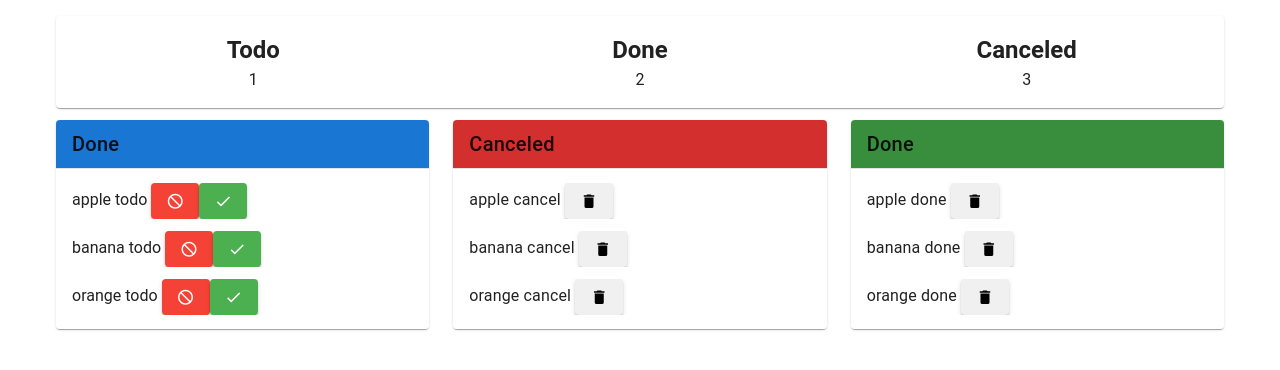
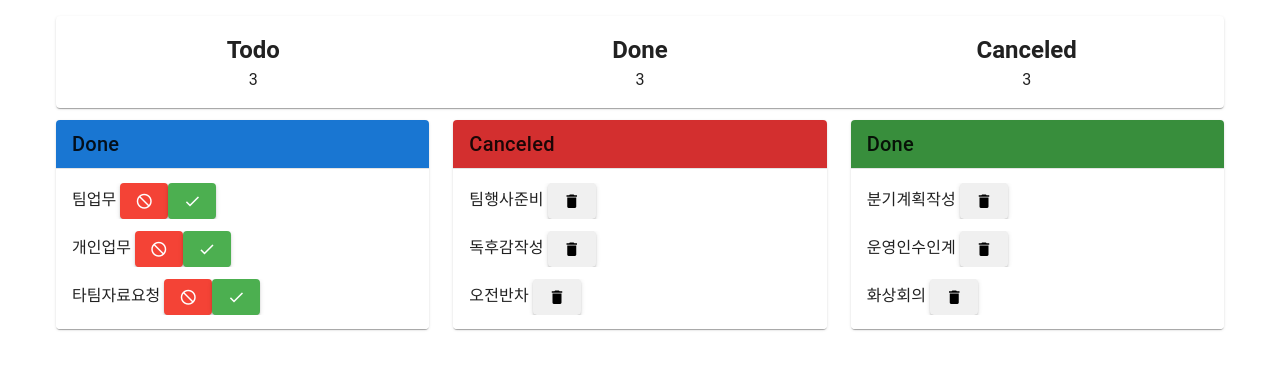
Before and after one commit to dhx515/todo_orchestrator, a Vue app: page / in a window 1280 px wide. Shown: the top 370 px of the page. Built offline with nearby package versions, Linux system fonts and the light colour scheme.

Commit message:
Feat: ui, Orchestrator 기능 연결
todo: todo task 추가 UI 구현 및 logic 연결

```diff
--- a/src/components/MainPage.vue
+++ b/src/components/MainPage.vue
@@ -2,10 +2,14 @@
   <v-container>
 
     <SectionSummary
+      :loadData = "async () => { return await orchestrator.command('Summary', 'loadData', {}); }"
+      :key = "updateKeySectionSummary"
       class="pa-0 ma-0"
     />
 
     <SectionJobContents
+      :orchestrator = "orchestrator"
+      :callUpdateSummary = "callUpdateSummary"
       class="pa-0 ma-0"
     />
 
@@ -13,10 +17,24 @@
 </template>
 
 <script setup>
-// import { ref, computed } from "vue";
 import SectionSummary from './SectionSummary.vue';
 import SectionJobContents from './SectionJobContents/SectionJobContents.vue';
 
+import { ref, onMounted } from 'vue';
+
+import { TaskOrchestartorConfig } from '@/logic/core/task/orchestrator/config';
+
+
+const orchestrator = TaskOrchestartorConfig();
+
+const updateKeySectionSummary = ref(0);
+const callUpdateSummary = () => {
+  updateKeySectionSummary.value += 1;
+}
+
+onMounted(async () => {
+  console.log("onMounted: MainPage");
+});
 </script>
 
 <style scoped>
--- a/src/components/SectionJobContents/CanceledContents.vue
+++ b/src/components/SectionJobContents/CanceledContents.vue
@@ -4,9 +4,9 @@
         <v-card-title class="red white--text">Canceled</v-card-title>
         <v-divider/>
         <v-list>
-            <v-list-item v-for="item in canceledItems" :key="item.id">
+            <v-list-item v-for="(item, index) in canceledItems" :key="index">
                 <v-list-item-title>
-                    {{ item.name }}
+                    {{ item }}
                     <v-btn color="#F0F0F0" class="square-btn" @click="deleteTask(item)">
                         <v-icon>mdi-delete</v-icon>
                     </v-btn>
@@ -18,13 +18,22 @@
 </template>
 
 <script setup>
-let canceledItems = [{ id: 1, name: "apple cancel"},
-                    { id: 2, name: "banana cancel"},
-                    { id: 3, name: "orange cancel"}];
+import { ref, onMounted } from 'vue';
 
-const deleteTask = (item) => {
-    console.log(`Canceled: Delete task: ${item.name}`);
+
+const props = defineProps(['loadData', 'deleteLoad']);
+
+const canceledItems = ref([]);
+
+const deleteTask = async(item) => {
+    await props.deleteLoad(item);
 };
+
+onMounted(async () => {
+    console.log("onMounted: CanceledContents");
+
+    canceledItems.value = await props.loadData();
+});
 </script>
 
 <style scoped>
--- a/src/components/SectionJobContents/DoneContents.vue
+++ b/src/components/SectionJobContents/DoneContents.vue
@@ -4,9 +4,9 @@
         <v-card-title class="green white--text">Done</v-card-title>
         <v-divider />
         <v-list>
-            <v-list-item v-for="item in doneItems" :key="item.id">
+            <v-list-item v-for="(item, index) in doneItems" :key="index">
                 <v-list-item-title>
-                    {{ item.name }}
+                    {{ item }}
                     <v-btn color="#F0F0F0" class="square-btn" @click="deleteTask(item)">
                         <v-icon>mdi-delete</v-icon>
                     </v-btn>
@@ -18,13 +18,22 @@
 </template>
 
 <script setup>
-let doneItems = [{ id: 1, name: "apple done"},
-                { id: 2, name: "banana done"},
-                { id: 3, name: "orange done"}];
+import { ref, onMounted } from 'vue';
 
-const deleteTask = (item) => {
-    console.log(`Done: Delete task: ${item.name}`);
+
+const props = defineProps(['loadData', 'deleteLoad']);
+
+const doneItems = ref([]);
+
+const deleteTask = async(item) => {
+    await props.deleteLoad(item);
 };
+
+onMounted(async () => {
+    console.log("onMounted: DoneContents");
+
+    doneItems.value = await props.loadData();
+});
 </script>
 
 <style scoped>
--- a/src/components/SectionJobContents/SectionJobContents.vue
+++ b/src/components/SectionJobContents/SectionJobContents.vue
@@ -3,17 +3,50 @@
     <v-row>
         <v-col cols="4">
             <TodoContents
+                :loadData = "async () => { return orchestrator.command('Todo', 'loadData', {}); }"
+                :createLoad =   "async (param) => {
+                                    const res = await orchestartor.command('Todo', 'createLoad', param);
+                                    callUpdateSummary();
+                                    callUpdateTodo();
+                                }"
+                :cancelLoad =   "async (param) => {
+                                    const res = await orchestartor.command('Todo', 'cancelLoad', param);
+                                    callUpdateSummary();
+                                    callUpdateCancel();
+                                    return res;
+                                }"
+                :doneLoad =     "async (param) => {
+                                    const res = await orchestartor.command('Todo', 'doneLoad', param);
+                                    callUpdateSummary();
+                                    callUpdateDone();
+                                    return res;
+                                }"
                 class="pa-0 ma-0"
+                :key = "updateKeySectionTodo"
             />
         </v-col>
         <v-col cols="4">
             <CanceledContents
+                :loadData = "async() => { return await orchestartor.command('Cancel', 'loadData', {}); }"
+                :deleteLoad = " async(param) => {
+                                    await orchestartor.command('Cancel', 'deleteLoad', param);
+                                    callUpdateSummary();
+                                    callUpdateCancel();
+                                }"
                 class="pa-0 ma-0"
+                :key = "updateKeySectionCancel"
             />
         </v-col>
         <v-col cols="4">
             <DoneContents
+                :loadData = "async() => { return await orchestartor.command('Done', 'loadData', {}); }"
+                :deleteLoad = " async(param) => {
+                                    await orchestartor.command('Done', 'deleteLoad', param);
+                                    callUpdateSummary();
+                                    callUpdateDone();
+                                }"
                 class="pa-0 ma-0"
+                :key = "updateKeySectionDone"
             />
         </v-col>
     </v-row>
@@ -24,6 +57,32 @@
 import TodoContents from './TodoContents.vue';
 import CanceledContents from './CanceledContents.vue';
 import DoneContents from './DoneContents.vue';
+
+import { ref, onMounted } from 'vue';
+
+
+const props = defineProps(['orchestrator', 'callUpdateSummary']);
+const orchestartor = props.orchestrator;
+
+const updateKeySectionTodo = ref(0);
+const callUpdateTodo = () => {
+    updateKeySectionTodo.value += 1;
+}
+
+const updateKeySectionCancel = ref(0);
+const callUpdateCancel = () => {
+    updateKeySectionCancel.value += 1;
+}
+
+const updateKeySectionDone = ref(0);
+const callUpdateDone = () => {
+    updateKeySectionDone.value += 1;
+}
+
+
+onMounted(async () => {
+    console.log("onMounted: SectionJobContents");
+})
 </script>
 
 <style scoped>
--- a/src/components/SectionJobContents/TodoContents.vue
+++ b/src/components/SectionJobContents/TodoContents.vue
@@ -1,11 +1,13 @@
 <template>
 <v-container>
     <v-card outlined>
-        <v-card-title class="primary white--text">Done</v-card-title>
+        <v-card-title class="primary white--text">
+            Done
+        </v-card-title>
         <v-divider/>
         <v-list>
-            <v-list-item v-for="item in todoItems" :key="item.id">
-                {{ item.name }}
+            <v-list-item v-for="(item, index) in todoItems" :key="index">
+                {{ item }}
                 <v-btn color="red" class="square-btn" @click="cancelTask(item)">
                     <v-icon>mdi-cancel</v-icon>
                 </v-btn>
@@ -19,16 +21,25 @@
 </template>
 
 <script setup>
-let todoItems = [{ id: 1, name: "apple todo"},
-                { id: 2, name: "banana todo"},
-                { id: 3, name: "orange todo"}];
+import { ref, onMounted } from 'vue';
 
-const cancelTask = (item) => {
-    console.log(`todo: cancelTask: ${item.name}`);
+
+const props = defineProps(['loadData', 'createLoad', 'cancelLoad', 'doneLoad']);
+
+const todoItems = ref([]);
+
+const cancelTask = async (item) => {
+    todoItems.value = await props.cancelLoad(item);
 };
-const deleteTask = (item) => {
-    console.log(`todo: deleteTask: ${item.name}`);
+const deleteTask = async (item) => {
+    todoItems.value = await props.doneLoad(item);
 };
+
+onMounted(async () => {
+    console.log("onMounted: TodoContents");
+
+    todoItems.value = await props.loadData();
+});
 </script>
 
 <style scoped>
--- a/src/components/SectionSummary.vue
+++ b/src/components/SectionSummary.vue
@@ -6,15 +6,15 @@
             <v-row justify="space-around">
                 <v-col cols="4" class="text-center">
                     <h2>Todo</h2>
-                    <p>{{ 1 }}</p>
+                    <p>{{ tasks['Todo'] }}</p>
                 </v-col>
                 <v-col cols="4" class="text-center">
                     <h2>Done</h2>
-                    <p>{{ 2 }}</p>
+                    <p>{{ tasks['Done'] }}</p>
                 </v-col>
                 <v-col cols="4" class="text-center">
                     <h2>Canceled</h2>
-                    <p>{{ 3 }}</p>
+                    <p>{{ tasks['Cancel'] }}</p>
                 </v-col>
             </v-row>
             </v-card>
@@ -24,7 +24,17 @@
 </template>
 
 <script setup>
+import { ref, onMounted } from 'vue';
 
+
+const props = defineProps(['loadData']);
+const tasks = ref({});
+
+onMounted(async () => {
+    console.log("onMounted: SectionSummary");
+
+    tasks.value = await props.loadData();
+});
 </script>
 
 <style scoped>
```
